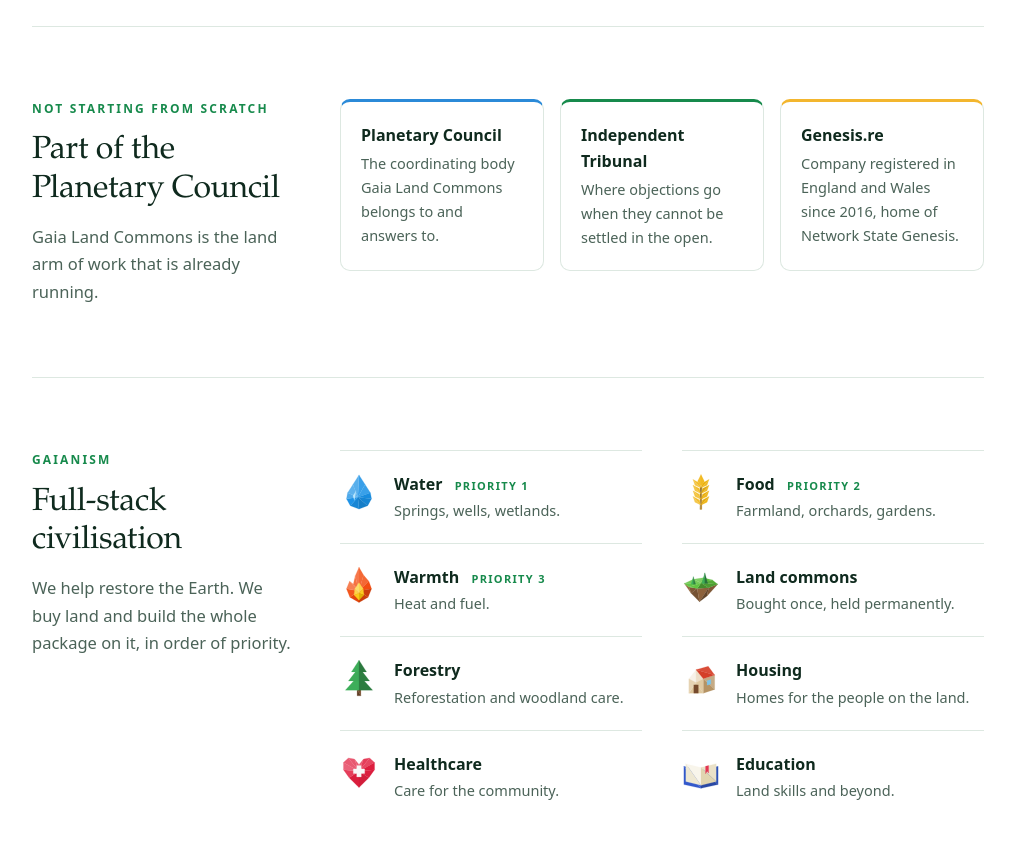
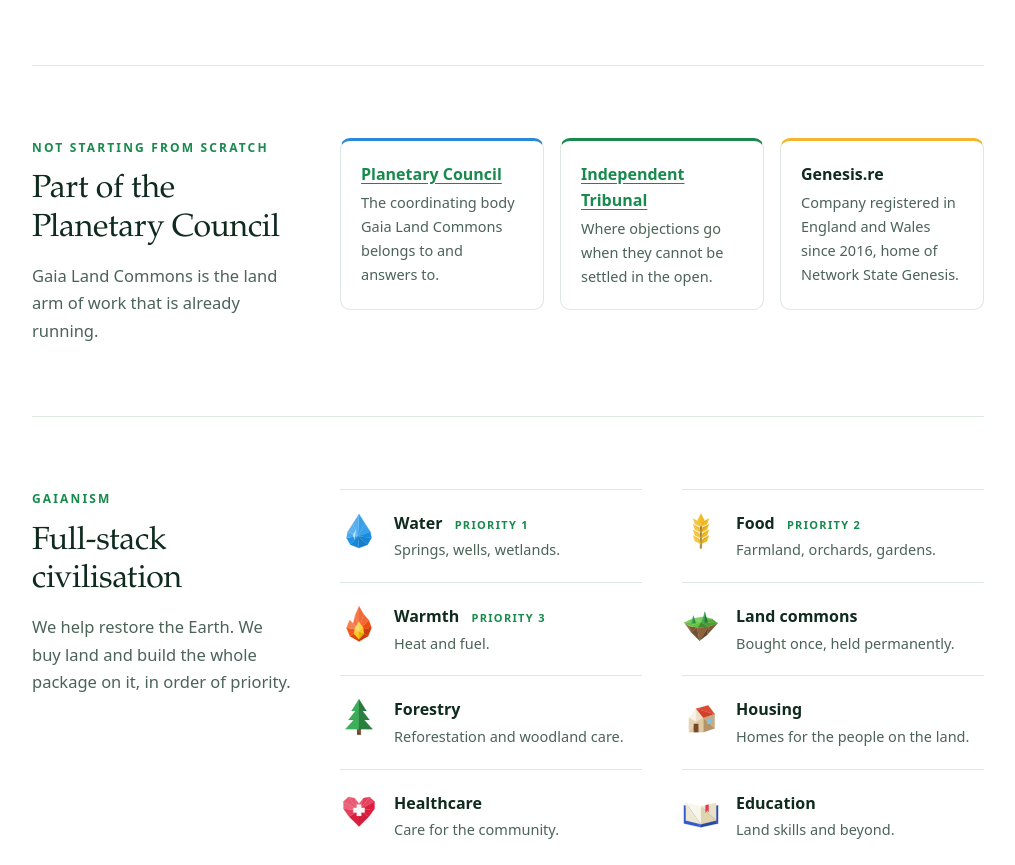
Before and after one commit to marsrobertson/anthropic-IPO-donation, a plain HTML site: page index.html in a window 1280 px wide. Shown: the part 1520-2385 px from the top of the page, without its empty margins (132-1147 px from the left). Drawn offline with Linux system fonts and the light colour scheme.

Commit message:
Link Planetary Council and Independent Tribunal; back link to the Council site
Co-Authored-By: Claude Opus 5.5 <noreply@anthropic.com>
Claude-Session: https://claude.ai/code/session_016bUXiefJJHHMUvArYB2a3H

```diff
--- a/index.html
+++ b/index.html
@@ -90,6 +90,7 @@
   <nav>
     <a class="logo" href="#"><span class="lp" data-icon="earth"></span><span>GAIA LAND COMMONS<span class="council">Planetary Council</span></span></a>
     <div class="links">
+      <a href="https://planetarycouncil.org/">← Planetary Council</a>
       <a href="#why">Why now</a>
       <a href="#council">Planetary Council</a>
       <a href="#stack">What we build</a>
@@ -124,8 +125,8 @@
     <div class="cols">
       <div><p class="eyebrow">Not starting from scratch</p><h2>Part of the Planetary Council</h2><p class="muted" style="margin:14px 0 0">Gaia Land Commons is the land arm of work that is already running.</p></div>
       <div class="roots">
-        <div class="root"><h3>Planetary Council</h3><p>The coordinating body Gaia Land Commons belongs to and answers to.</p></div>
-        <div class="root"><h3>Independent Tribunal</h3><p>Where objections go when they cannot be settled in the open.</p></div>
+        <div class="root"><h3><a href="https://planetarycouncil.org/">Planetary Council</a></h3><p>The coordinating body Gaia Land Commons belongs to and answers to.</p></div>
+        <div class="root"><h3><a href="https://independenttribunal.org/">Independent Tribunal</a></h3><p>Where objections go when they cannot be settled in the open.</p></div>
         <div class="root"><h3>Genesis.re</h3><p>Company registered in England and Wales since 2016, home of Network State Genesis.</p></div>
       </div>
     </div>
@@ -164,7 +165,7 @@
       <div><p class="eyebrow">Governance</p><h2>Optimistic trust</h2></div>
       <div class="body">
         <p>Every action is announced in public before it is taken. If nobody objects within 24 hours, that is treated as consent to proceed. An objection pauses the action until it is resolved in the open.</p>
-        <p>Unresolved objections go to the <strong>Independent Tribunal</strong> of the Planetary Council.</p>
+        <p>Unresolved objections go to the <a href="https://independenttribunal.org/"><strong>Independent Tribunal</strong></a> of the <a href="https://planetarycouncil.org/">Planetary Council</a>.</p>
         <p class="muted">Simple, transparent and scalable. <a id="object-link" href="#">Raise an objection</a></p>
       </div>
     </div>
```
